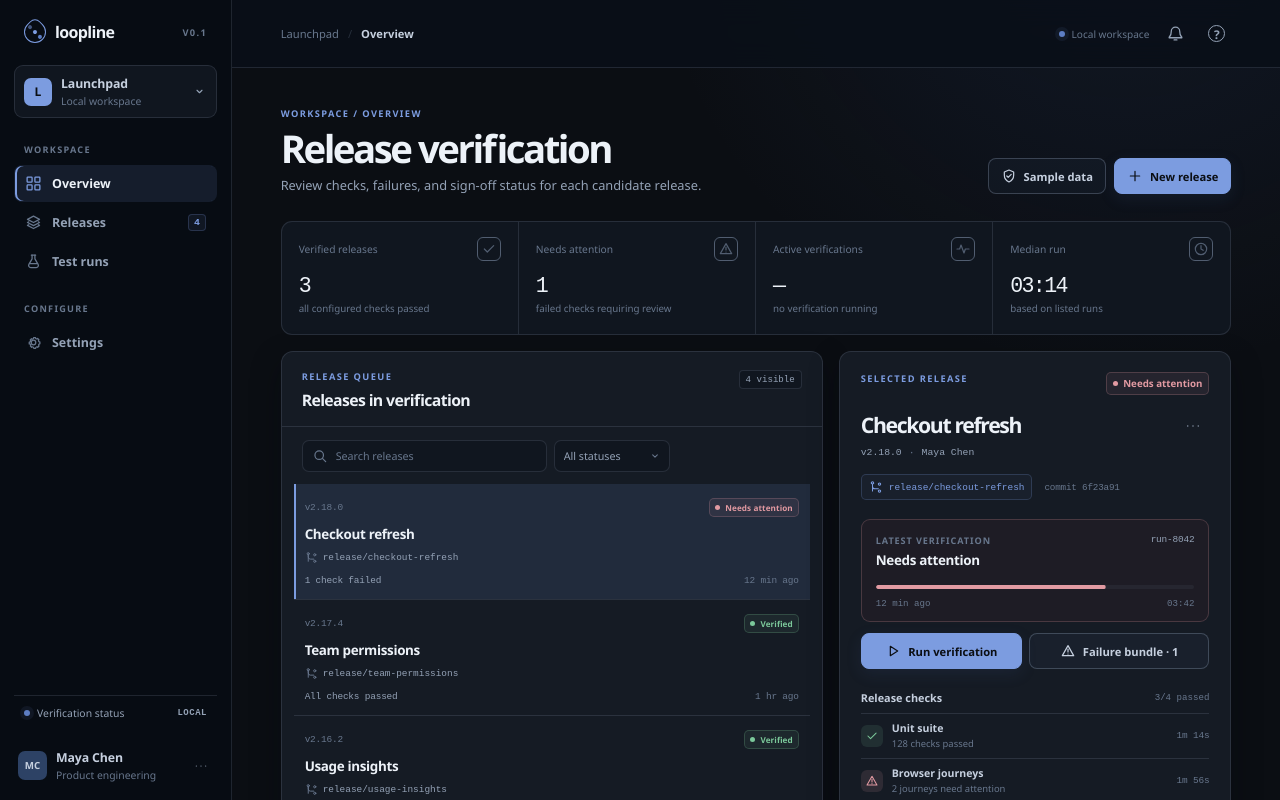
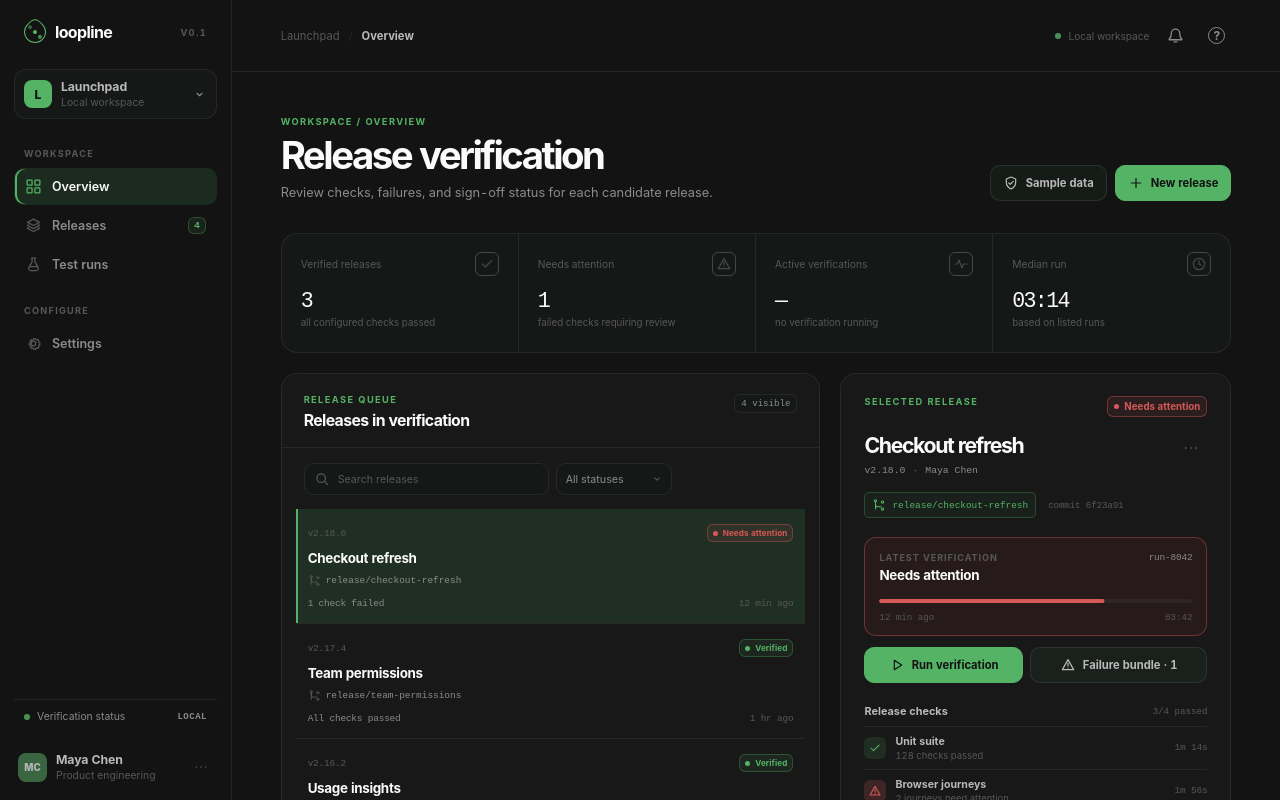
Before and after one commit to hemanthreddykoduru/Loopline, a React (Vite) app: page / in a window 1280 px wide. Shown: the top 800 px of the page. Built offline with nearby package versions, Linux system fonts and the light colour scheme.

Commit message:
style(ui): align with TestSprite system

```diff
--- a/index.html
+++ b/index.html
@@ -3,7 +3,7 @@
   <head>
     <meta charset="UTF-8" />
     <meta name="viewport" content="width=device-width, initial-scale=1.0" />
-    <meta name="theme-color" content="#0b0e13" />
+    <meta name="theme-color" content="#131313" />
     <meta name="description" content="Release verification for checks, failures, and sign-off." />
     <meta property="og:title" content="Loopline — Release verification" />
     <meta property="og:description" content="Review candidate releases, check results, failures, and sign-off status." />
--- a/src/styles.css
+++ b/src/styles.css
@@ -1,60 +1,60 @@
 :root {
   color-scheme: dark;
-  font-family: "Avenir Next", "Segoe UI", ui-sans-serif, system-ui, sans-serif;
+  font-family: "Open Sauce Two", ui-sans-serif, -apple-system, BlinkMacSystemFont, "Segoe UI", sans-serif;
   font-synthesis: none;
   text-rendering: optimizeLegibility;
-  --ink: #0b0e13;
-  --ink-soft: #10151d;
-  --surface: #151b24;
-  --surface-raised: #1b2330;
-  --surface-bright: #222d3a;
-  --surface-muted: #10161f;
-  --cream: #edf2f8;
-  --cream-soft: #c6d0df;
-  --muted: #94a2b6;
-  --muted-dark: #68778d;
-  --line: rgba(174, 193, 220, 0.14);
-  --line-strong: rgba(174, 193, 220, 0.26);
-  --neutral-faint: rgba(174, 193, 220, 0.04);
-  --neutral-soft: rgba(174, 193, 220, 0.06);
-  --neutral-border: rgba(174, 193, 220, 0.18);
-  --cobalt: #7c9ce0;
-  --cobalt-strong: #5d7ec4;
-  --cobalt-bright: #a5b9e9;
-  --cobalt-faint: rgba(124, 156, 224, 0.045);
-  --cobalt-soft: rgba(124, 156, 224, 0.08);
-  --cobalt-dim: rgba(124, 156, 224, 0.12);
-  --cobalt-border: rgba(124, 156, 224, 0.22);
-  --cobalt-border-strong: rgba(124, 156, 224, 0.36);
-  --cobalt-shadow: rgba(66, 92, 148, 0.14);
-  --cobalt-shadow-strong: rgba(66, 92, 148, 0.2);
-  --success: #7bc89a;
-  --success-soft: rgba(123, 200, 154, 0.08);
-  --success-dim: rgba(123, 200, 154, 0.12);
-  --success-border: rgba(123, 200, 154, 0.22);
-  --success-border-strong: rgba(123, 200, 154, 0.45);
-  --success-surface: rgba(43, 83, 61, 0.16);
-  --amber: #dfb36b;
-  --amber-faint: rgba(223, 179, 107, 0.045);
-  --amber-soft: rgba(223, 179, 107, 0.08);
-  --amber-dim: rgba(223, 179, 107, 0.12);
-  --amber-border: rgba(223, 179, 107, 0.23);
-  --amber-surface: rgba(89, 65, 29, 0.16);
-  --rose: #e29aa2;
-  --rose-soft: rgba(226, 154, 162, 0.08);
-  --rose-dim: rgba(226, 154, 162, 0.12);
-  --rose-border: rgba(226, 154, 162, 0.22);
-  --rose-border-strong: rgba(226, 154, 162, 0.6);
-  --rose-surface: rgba(83, 42, 47, 0.16);
-  --ambient-cobalt: rgba(61, 91, 157, 0.14);
-  --ink-overlay: rgba(7, 12, 20, 0.94);
-  --topbar-overlay: rgba(10, 15, 24, 0.88);
-  --code-surface: rgba(6, 11, 18, 0.42);
-  --scrim: rgba(2, 6, 14, 0.76);
-  --scrim-strong: rgba(2, 6, 14, 0.92);
-  --cobalt-deep: #2d4265;
-  --shadow: rgba(4, 8, 14, 0.34);
-  --shadow-deep: rgba(4, 8, 14, 0.46);
+  --ink: #131313;
+  --ink-soft: #181818;
+  --surface: #181818;
+  --surface-raised: #1f2121;
+  --surface-bright: #222424;
+  --surface-muted: #161818;
+  --cream: #fafafa;
+  --cream-soft: #b9b9b9;
+  --muted: #8b8b8b;
+  --muted-dark: #575757;
+  --line: rgba(87, 101, 96, 0.22);
+  --line-strong: rgba(87, 101, 96, 0.3);
+  --neutral-faint: rgba(87, 101, 96, 0.08);
+  --neutral-soft: rgba(87, 101, 96, 0.16);
+  --neutral-border: rgba(87, 101, 96, 0.24);
+  --cobalt: #54b365;
+  --cobalt-strong: #478d54;
+  --cobalt-bright: #73c281;
+  --cobalt-faint: rgba(84, 179, 101, 0.055);
+  --cobalt-soft: rgba(84, 179, 101, 0.1);
+  --cobalt-dim: rgba(84, 179, 101, 0.15);
+  --cobalt-border: rgba(84, 179, 101, 0.3);
+  --cobalt-border-strong: rgba(84, 179, 101, 0.48);
+  --cobalt-shadow: rgba(36, 88, 45, 0.1);
+  --cobalt-shadow-strong: rgba(36, 88, 45, 0.14);
+  --success: #54b365;
+  --success-soft: rgba(84, 179, 101, 0.1);
+  --success-dim: rgba(84, 179, 101, 0.14);
+  --success-border: rgba(84, 179, 101, 0.3);
+  --success-border-strong: rgba(84, 179, 101, 0.55);
+  --success-surface: rgba(35, 83, 45, 0.25);
+  --amber: #c6cc63;
+  --amber-faint: rgba(198, 204, 99, 0.1);
+  --amber-soft: rgba(198, 204, 99, 0.2);
+  --amber-dim: rgba(198, 204, 99, 0.4);
+  --amber-border: rgba(198, 204, 99, 0.4);
+  --amber-surface: rgba(77, 80, 18, 0.28);
+  --rose: #d65959;
+  --rose-soft: rgba(214, 89, 89, 0.1);
+  --rose-dim: rgba(214, 89, 89, 0.2);
+  --rose-border: rgba(214, 89, 89, 0.4);
+  --rose-border-strong: rgba(214, 89, 89, 0.66);
+  --rose-surface: rgba(73, 33, 33, 0.3);
+  --ambient-cobalt: transparent;
+  --ink-overlay: rgba(19, 19, 19, 0.96);
+  --topbar-overlay: rgba(19, 19, 19, 0.96);
+  --code-surface: rgba(8, 10, 9, 0.62);
+  --scrim: rgba(6, 8, 7, 0.76);
+  --scrim-strong: rgba(6, 8, 7, 0.92);
+  --cobalt-deep: #396641;
+  --shadow: rgba(0, 0, 0, 0.2);
+  --shadow-deep: rgba(0, 0, 0, 0.34);
   --ease-standard: cubic-bezier(0.32, 0.72, 0, 1);
   --ease-emphasized: cubic-bezier(0.2, 0.8, 0.2, 1);
   --z-sticky: 5;
@@ -177,7 +177,7 @@ button:disabled {
   grid-template-columns: 232px minmax(0, 1fr);
   min-height: 100dvh;
   overflow: hidden;
-  background: radial-gradient(circle at 88% -8%, var(--ambient-cobalt), transparent 30rem), var(--ink);
+  background: var(--ink);
 }
 
 .app-shell::before {
@@ -207,7 +207,7 @@ button:disabled {
 
 .brand-lockup {
   gap: 9px;
-  padding: 0 10px 22px;
+  padding: 0 10px 26px;
 }
 
 .brand-orbit {
@@ -277,7 +277,7 @@ button:disabled {
   text-align: left;
   cursor: pointer;
   border: 1px solid var(--line);
-  border-radius: 9px;
+  border-radius: 12px;
   background: var(--surface-muted);
   transition: border-color 180ms cubic-bezier(0.32, 0.72, 0, 1), background 180ms cubic-bezier(0.32, 0.72, 0, 1), transform 180ms cubic-bezier(0.32, 0.72, 0, 1);
 }
@@ -303,7 +303,7 @@ button:disabled {
   color: var(--ink);
   font-size: 0.75rem;
   font-weight: 800;
-  border-radius: 7px;
+  border-radius: 8px;
   background: var(--cobalt);
 }
 
@@ -335,7 +335,7 @@ button:disabled {
   display: flex;
   flex-direction: column;
   gap: 2px;
-  margin-top: 25px;
+  margin-top: 29px;
 }
 
 .nav-label {
@@ -364,7 +364,7 @@ button:disabled {
   text-align: left;
   cursor: pointer;
   border: 1px solid transparent;
-  border-radius: 8px;
+  border-radius: 10px;
   background: transparent;
   transition: color 180ms cubic-bezier(0.32, 0.72, 0, 1), background 180ms cubic-bezier(0.32, 0.72, 0, 1), border-color 180ms cubic-bezier(0.32, 0.72, 0, 1), transform 180ms cubic-bezier(0.32, 0.72, 0, 1);
 }
@@ -400,7 +400,7 @@ button:disabled {
   font-weight: 700;
   text-align: center;
   border: 1px solid var(--cobalt-border);
-  border-radius: 4px;
+  border-radius: 6px;
   background: var(--cobalt-soft);
 }
 
@@ -437,7 +437,7 @@ button:disabled {
   flex: 0 0 auto;
   border-radius: 50%;
   background: var(--cobalt-strong);
-  box-shadow: 0 0 0 4px var(--cobalt-soft);
+  border: 1px solid var(--cobalt-border);
 }
 
 .sidebar-user {
@@ -468,7 +468,7 @@ button:disabled {
   color: var(--muted);
   cursor: pointer;
   border: 1px solid transparent;
-  border-radius: 8px;
+  border-radius: 10px;
   background: transparent;
   transition: color 180ms cubic-bezier(0.32, 0.72, 0, 1), border-color 180ms cubic-bezier(0.32, 0.72, 0, 1), background 180ms cubic-bezier(0.32, 0.72, 0, 1), transform 180ms cubic-bezier(0.32, 0.72, 0, 1);
 }
@@ -494,14 +494,14 @@ button:disabled {
   position: sticky;
   top: 0;
   z-index: var(--z-sticky);
-  min-height: 68px;
+  min-height: 72px;
   align-items: center;
   justify-content: space-between;
   gap: 18px;
   padding: 0 clamp(22px, 3.8vw, 52px);
   border-bottom: 1px solid var(--line);
   background: var(--topbar-overlay);
-  backdrop-filter: blur(14px);
+  backdrop-filter: none;
 }
 
 .topbar-breadcrumb {
@@ -544,7 +544,7 @@ button:disabled {
   color: var(--muted);
   cursor: pointer;
   border: 1px solid transparent;
-  border-radius: 7px;
+  border-radius: 10px;
   background: transparent;
   transition: color 180ms cubic-bezier(0.32, 0.72, 0, 1), border-color 180ms cubic-bezier(0.32, 0.72, 0, 1), background 180ms cubic-bezier(0.32, 0.72, 0, 1);
 }
@@ -601,7 +601,7 @@ button:disabled {
 .page-content {
   width: min(1340px, 100%);
   margin: 0 auto;
-  padding: 0 clamp(22px, 3.8vw, 52px) 34px;
+  padding: 0 clamp(22px, 3.8vw, 52px) 40px;
 }
 
 .page-heading {
@@ -609,7 +609,7 @@ button:disabled {
   align-items: flex-end;
   justify-content: space-between;
   gap: 24px;
-  padding: 39px 0 25px;
+  padding: 44px 0 30px;
 }
 
 .eyebrow,
@@ -626,7 +626,7 @@ button:disabled {
   max-width: 680px;
   margin: 9px 0 9px;
   color: var(--cream);
-  font-size: clamp(2.1rem, 3vw, 2.8rem);
+  font-size: clamp(2.2rem, 3vw, 2.95rem);
   font-weight: 650;
   letter-spacing: -0.065em;
   line-height: 1;
@@ -663,7 +663,7 @@ button:disabled {
   white-space: nowrap;
   cursor: pointer;
   border: 1px solid transparent;
-  border-radius: 8px;
+  border-radius: 10px;
   transition: transform 160ms cubic-bezier(0.32, 0.72, 0, 1), background 160ms cubic-bezier(0.32, 0.72, 0, 1), border-color 160ms cubic-bezier(0.32, 0.72, 0, 1), color 160ms cubic-bezier(0.32, 0.72, 0, 1), box-shadow 160ms cubic-bezier(0.32, 0.72, 0, 1);
 }
 
@@ -679,14 +679,14 @@ button:disabled {
   color: var(--ink);
   border-color: var(--cobalt);
   background: var(--cobalt);
-  box-shadow: 0 5px 16px var(--cobalt-shadow);
+  box-shadow: none;
 }
 
 .button-primary:hover:not(:disabled) {
   color: var(--ink);
   border-color: var(--cobalt-bright);
   background: var(--cobalt-bright);
-  box-shadow: 0 7px 20px var(--cobalt-shadow-strong);
+  box-shadow: none;
 }
 
 .button-secondary {
@@ -724,18 +724,18 @@ button:disabled {
   display: grid;
   grid-template-columns: repeat(4, minmax(0, 1fr));
   gap: 0;
-  margin-bottom: 16px;
+  margin-bottom: 20px;
   overflow: hidden;
   border: 1px solid var(--line);
-  border-radius: 11px;
+  border-radius: 16px;
   background: var(--surface-muted);
 }
 
 .metric-card {
   position: relative;
-  min-height: 112px;
+  min-height: 118px;
   overflow: hidden;
-  padding: 15px 17px 14px;
+  padding: 18px 19px 16px;
   border: 0;
   border-right: 1px solid var(--line);
   border-radius: 0;
@@ -789,7 +789,7 @@ button:disabled {
 .dashboard-grid {
   display: grid;
   grid-template-columns: minmax(0, 1.16fr) minmax(330px, 0.84fr);
-  gap: 16px;
+  gap: 20px;
   align-items: start;
 }
 
@@ -797,9 +797,9 @@ button:disabled {
   min-width: 0;
   overflow: hidden;
   border: 1px solid var(--line);
-  border-radius: 12px;
+  border-radius: 16px;
   background: var(--surface);
-  box-shadow: 0 12px 30px var(--shadow);
+  box-shadow: none;
 }
 
 .panel-header {
@@ -807,7 +807,7 @@ button:disabled {
   align-items: flex-start;
   justify-content: space-between;
   gap: 14px;
-  padding: 18px 20px 15px;
+  padding: 20px 22px 17px;
   border-bottom: 1px solid var(--line);
 }
 
@@ -833,7 +833,7 @@ button:disabled {
   font-size: 0.57rem;
   white-space: nowrap;
   border: 1px solid var(--line);
-  border-radius: 4px;
+  border-radius: 6px;
   background: var(--surface-muted);
 }
 
@@ -841,7 +841,7 @@ button:disabled {
   display: flex;
   align-items: center;
   gap: 7px;
-  padding: 13px 20px 12px;
+  padding: 15px 22px 14px;
 }
 
 .search-field,
@@ -850,7 +850,7 @@ button:disabled {
   min-height: 32px;
   align-items: center;
   border: 1px solid var(--line);
-  border-radius: 7px;
+  border-radius: 9px;
   background: var(--surface-muted);
 }
 
@@ -909,14 +909,14 @@ button:disabled {
 .release-list {
   display: grid;
   gap: 0;
-  padding: 0 12px 12px;
+  padding: 0 14px 14px;
 }
 
 .release-card {
   display: grid;
   gap: 8px;
   width: 100%;
-  padding: 14px 11px 13px;
+  padding: 15px 12px 14px;
   color: inherit;
   text-align: left;
   cursor: pointer;
@@ -1020,7 +1020,7 @@ button:disabled {
   font-weight: 650;
   white-space: nowrap;
   border: 1px solid currentColor;
-  border-radius: 5px;
+  border-radius: 6px;
   background: var(--neutral-faint);
 }
 
@@ -1063,7 +1063,7 @@ button:disabled {
 }
 
 .detail-panel {
-  padding: 20px 21px 17px;
+  padding: 22px 23px 19px;
 }
 
 .detail-panel-standalone {
@@ -1130,7 +1130,7 @@ button:disabled {
   margin-top: 19px;
   padding: 14px 14px 12px;
   border: 1px solid var(--rose-border);
-  border-radius: 9px;
+  border-radius: 12px;
   background: var(--rose-surface);
   transition: border-color 260ms cubic-bezier(0.32, 0.72, 0, 1), background 260ms cubic-bezier(0.32, 0.72, 0, 1);
 }
@@ -1348,7 +1348,7 @@ button:disabled {
 .activity-list {
   display: grid;
   gap: 0;
-  padding: 0 20px 13px;
+  padding: 0 22px 16px;
   margin: 0;
   list-style: none;
 }
@@ -1368,7 +1368,8 @@ button:disabled {
   height: 7px;
   margin-top: 5px;
   border-radius: 50%;
-  box-shadow: 0 0 0 4px currentColor;
+  border: 1px solid currentColor;
+  box-shadow: none;
   opacity: 0.66;
 }
 
@@ -1410,7 +1411,7 @@ button:disabled {
 .loop-panel {
   position: relative;
   min-height: 0;
-  padding: 20px;
+  padding: 22px;
   background: var(--surface-raised);
 }
 
@@ -1501,7 +1502,7 @@ button:disabled {
   place-items: center;
   color: var(--cobalt);
   border: 1px solid var(--cobalt-border);
-  border-radius: 9px;
+  border-radius: 12px;
   background: var(--cobalt-dim);
 }
 
@@ -1606,12 +1607,12 @@ button:disabled {
 .settings-grid {
   display: grid;
   grid-template-columns: minmax(0, 1.1fr) minmax(300px, 0.9fr);
-  gap: 16px;
+  gap: 20px;
   max-width: 1000px;
 }
 
 .settings-panel {
-  padding: 21px 21px 18px;
+  padding: 23px 23px 20px;
 }
 
 .settings-panel h2 {
@@ -1764,7 +1765,7 @@ button:disabled {
   color: var(--cream);
   font-size: 0.69rem;
   border: 1px solid var(--cobalt-border-strong);
-  border-radius: 9px;
+  border-radius: 12px;
   background: var(--ink-overlay);
   box-shadow: 0 16px 38px var(--shadow-deep);
   animation: toast-in 240ms var(--ease-emphasized) both;
@@ -1793,7 +1794,7 @@ button:disabled {
   display: flex;
   justify-content: flex-end;
   background: var(--scrim);
-  backdrop-filter: blur(8px);
+  backdrop-filter: none;
   animation: fade-in 180ms var(--ease-standard) both;
 }
 
@@ -1865,7 +1866,7 @@ button:disabled {
   justify-content: flex-start;
   padding: 10px;
   border: 1px solid var(--line);
-  border-radius: 8px;
+  border-radius: 12px;
   background: var(--neutral-faint);
 }
 
@@ -1918,7 +1919,7 @@ button:disabled {
 .failure-card {
   padding: 13px;
   border: 1px solid var(--rose-border);
-  border-radius: 9px;
+  border-radius: 12px;
   background: var(--rose-surface);
 }
 
@@ -1983,7 +1984,7 @@ button:disabled {
   margin-top: 14px;
   text-align: center;
   border: 1px solid var(--success-border);
-  border-radius: 9px;
+  border-radius: 12px;
   background: var(--success-dim);
 }
 
@@ -2043,8 +2044,8 @@ button:disabled {
 .modal-panel {
   width: min(530px, 100%);
   padding: 26px 27px 23px;
-  border: 1px solid var(--cobalt-border);
-  border-radius: 12px;
+  border: 1px solid var(--line-strong);
+  border-radius: 16px;
   background: var(--surface);
   box-shadow: 0 22px 70px var(--shadow-deep);
   animation: modal-in 230ms var(--ease-emphasized) both;
@@ -2096,7 +2097,7 @@ button:disabled {
   color: var(--cream);
   font-size: 0.72rem;
   border: 1px solid var(--line-strong);
-  border-radius: 7px;
+  border-radius: 10px;
   outline: 0;
   background: var(--surface-muted);
   transition: border-color 180ms cubic-bezier(0.32, 0.72, 0, 1), box-shadow 180ms cubic-bezier(0.32, 0.72, 0, 1);
@@ -2123,7 +2124,7 @@ button:disabled {
 .form-hint {
   padding: 9px 10px;
   border: 1px solid var(--line);
-  border-radius: 7px;
+  border-radius: 10px;
   background: var(--cobalt-faint);
 }
 
@@ -2288,7 +2289,7 @@ button:disabled {
   .metric-grid {
     grid-template-columns: repeat(2, minmax(0, 1fr));
     gap: 9px;
-    border-radius: 9px;
+    border-radius: 16px;
   }
 
   .metric-card {
```
Also changed, not shown: public/favicon.svg.
